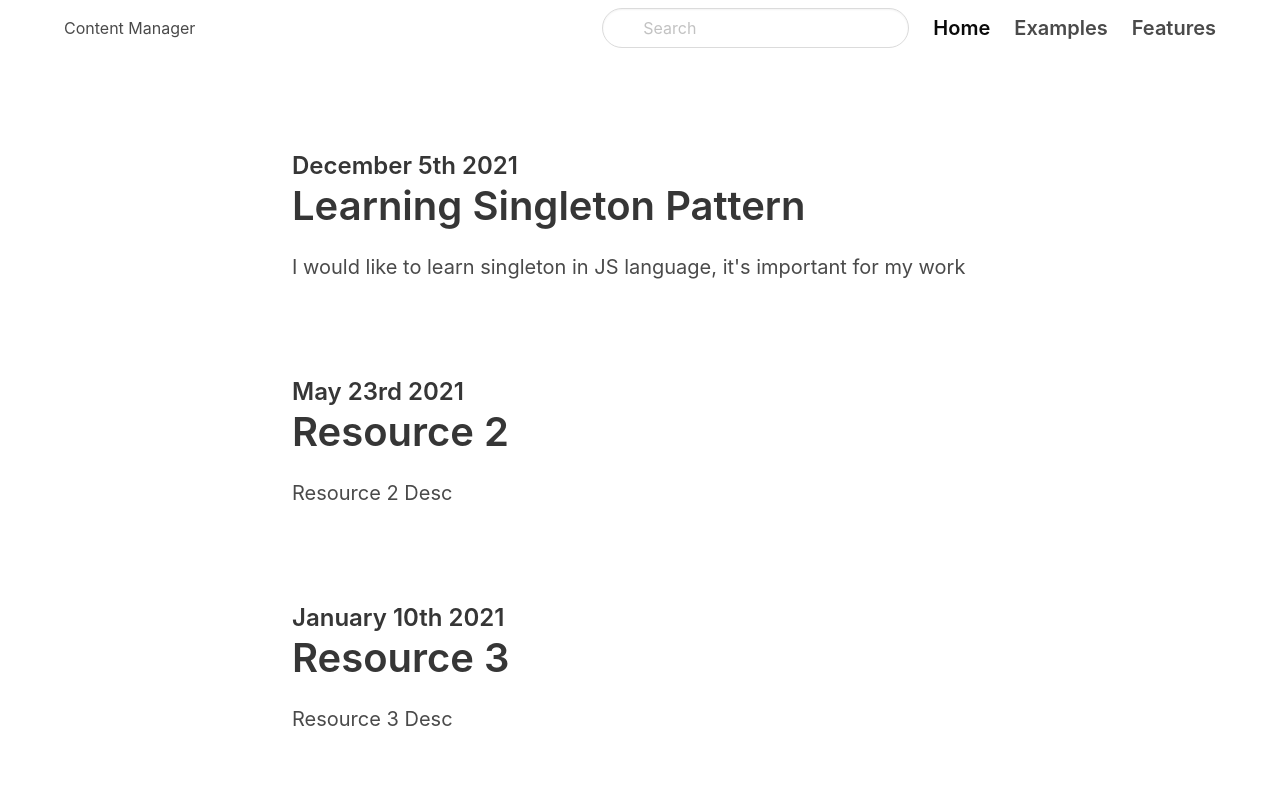
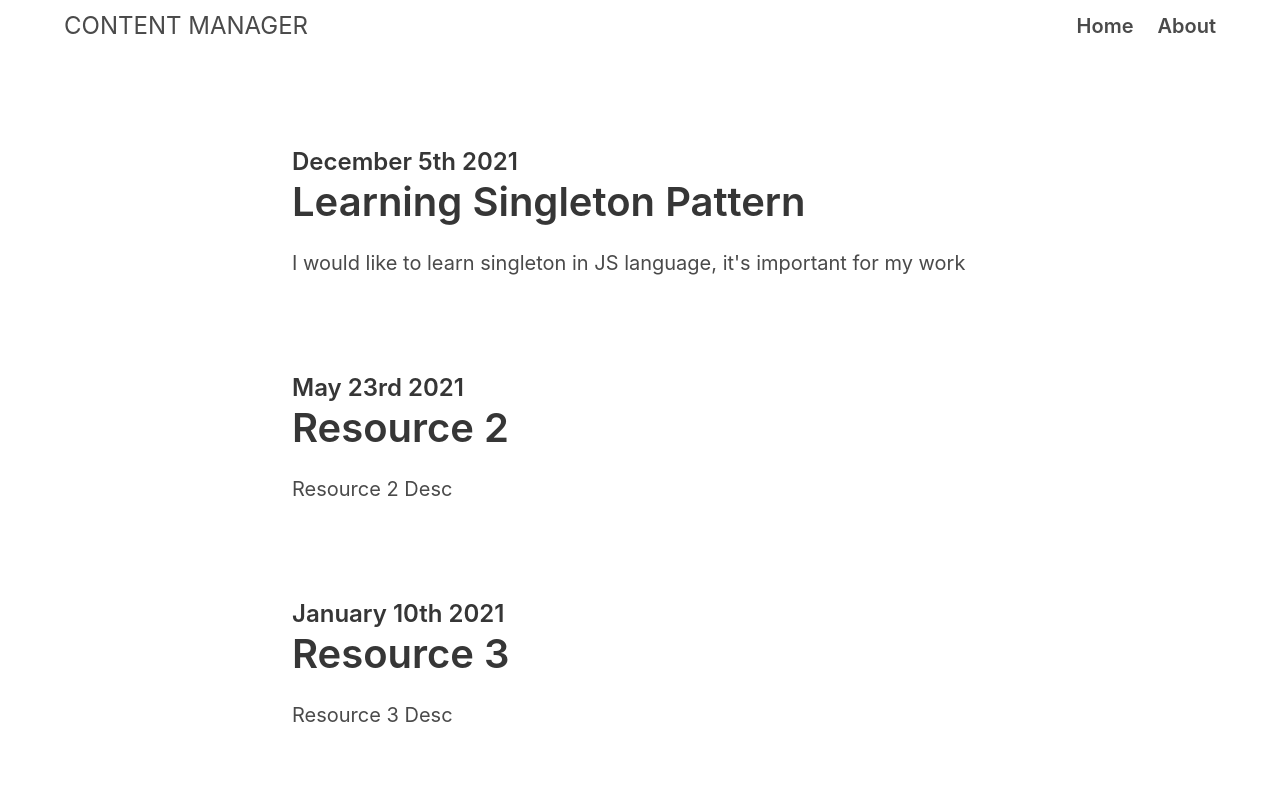
Before and after one commit to marlonfsolis/Next_Content_Manager, a Next.js app in the folder ContentManager.Client/: page / in a window 1280 px wide. Shown: the top 800 px of the page. Built offline with nearby package versions, Linux system fonts and the light colour scheme.

Commit message:
Adding to the NabBar menu items router Link.

```diff
--- a/ContentManager.Client/components/Navbar.js
+++ b/ContentManager.Client/components/Navbar.js
@@ -1,4 +1,5 @@
 import React from "react";
+import Link from 'next/link'
 
 const Navbar = () => {
   return (
@@ -7,7 +8,9 @@ const Navbar = () => {
         <div className="container">
           <div className="navbar-brand">
             <a className="navbar-item" href="../">
-              <h1>Content Manager</h1>
+              <h1 className="is-size-4 is-uppercase">
+                <Link href="/">Content Manager</Link>
+              </h1>
             </a>
             <span className="navbar-burger burger" data-target="navbarMenu">
               <span></span>
@@ -17,17 +20,12 @@ const Navbar = () => {
           </div>
           <div id="navbarMenu" className="navbar-menu">
             <div className="navbar-end">
-              <div className=" navbar-item">
-                <div className="control has-icons-left">
-                  <input className="input is-rounded" type="email" placeholder="Search" />
-                  <span className="icon is-left">
-                    <i className="fa fa-search"></i>
-                  </span>
-                </div>
+              <div className="navbar-item is-active is-size-5 has-text-weight-semibold">
+                <Link href="/">Home</Link>
               </div>
-              <a className="navbar-item is-active is-size-5 has-text-weight-semibold">Home</a>
-              <a className="navbar-item is-size-5 has-text-weight-semibold">Examples</a>
-              <a className="navbar-item is-size-5 has-text-weight-semibold">Features</a>
+              <div className="navbar-item is-size-5 has-text-weight-semibold">
+                <Link href="/about">About</Link>
+              </div>
             </div>
           </div>
         </div>
```
